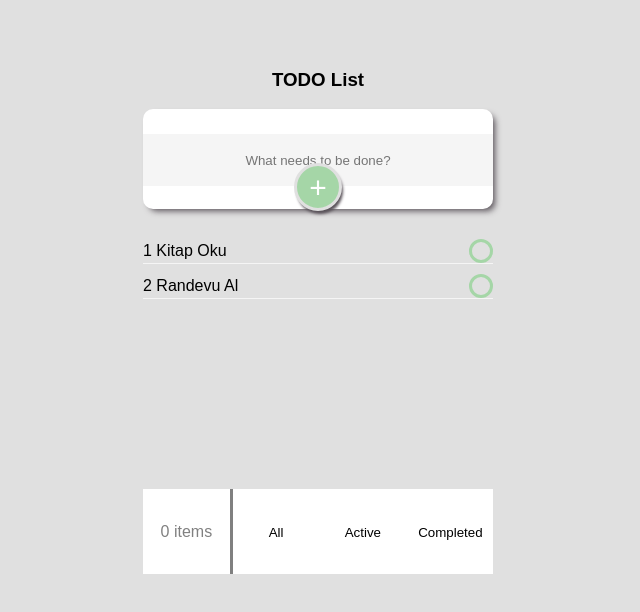
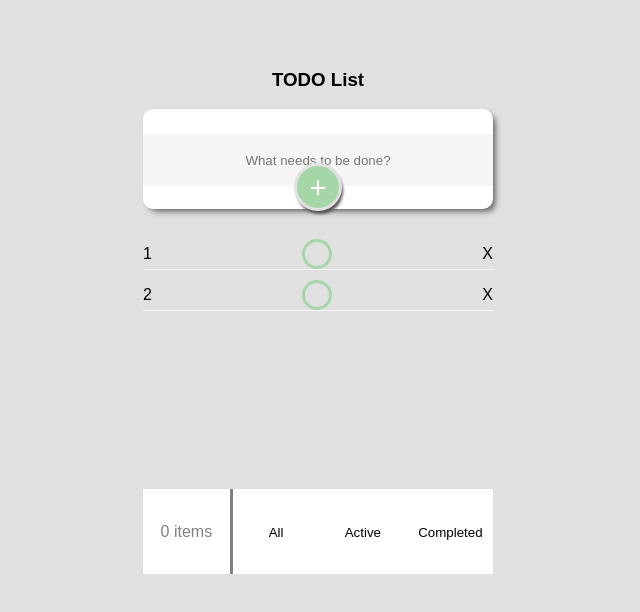
Before and after one commit to enderimen/react-todo-app, a React (Create React App) app: page / in a window 1280 px wide. Shown: the top 612 px of the page, without its empty margins (322-962 px from the left). Built offline with nearby package versions, Linux system fonts and the light colour scheme; the HTML template or start-up script is replaced by a standard one.

Commit message:
"Task Remove" and "Task Done" completed!

```diff
--- a/src/Content.js
+++ b/src/Content.js
@@ -2,13 +2,34 @@ import React from 'react';
 
 export class Content extends React.Component {
 
+    constructor(){
+        super();
+    }
+
+    doneTask = (e) => {
+
+        this.props.doneTask(e.target.parentNode.id);
+
+    };
+
+    removeTask = (e)=> {
+
+        this.props.removeTask(e.target.parentNode.id);
+
+    };
+
     render(){
-
+            let items_sum = 0;
             const items = this.props.tasks.map((element, i) => {
+                if(element.status === "passive" ){
+                    items_sum++;
+                }
+                let task_id = 'task_'+ i;
                 return(
-                <li key={ i }>
-                    { i +1 } { element }
-                    <button className="isCompleted"></button>
+                <li key={ i } id= { task_id }>
+                    <span className="task" className={ element.status }>{ i + 1 } { element.text }</span>
+                    <span className="isCompleted" onClick={ this.doneTask }></span>
+                    <span className="remove" onClick={ this.removeTask }>X</span>
                 </li>
             );
         });
```
Lines whose indentation alone changed are shown as unchanged.
